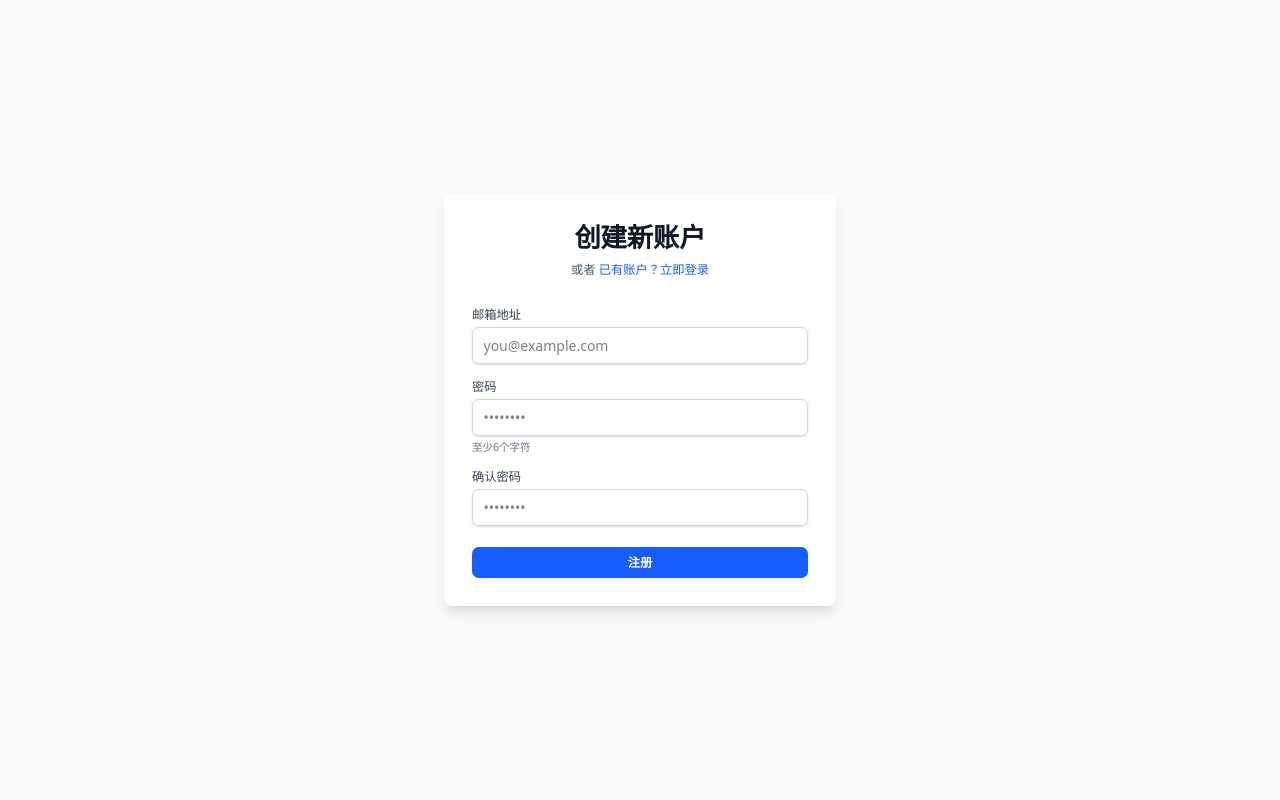
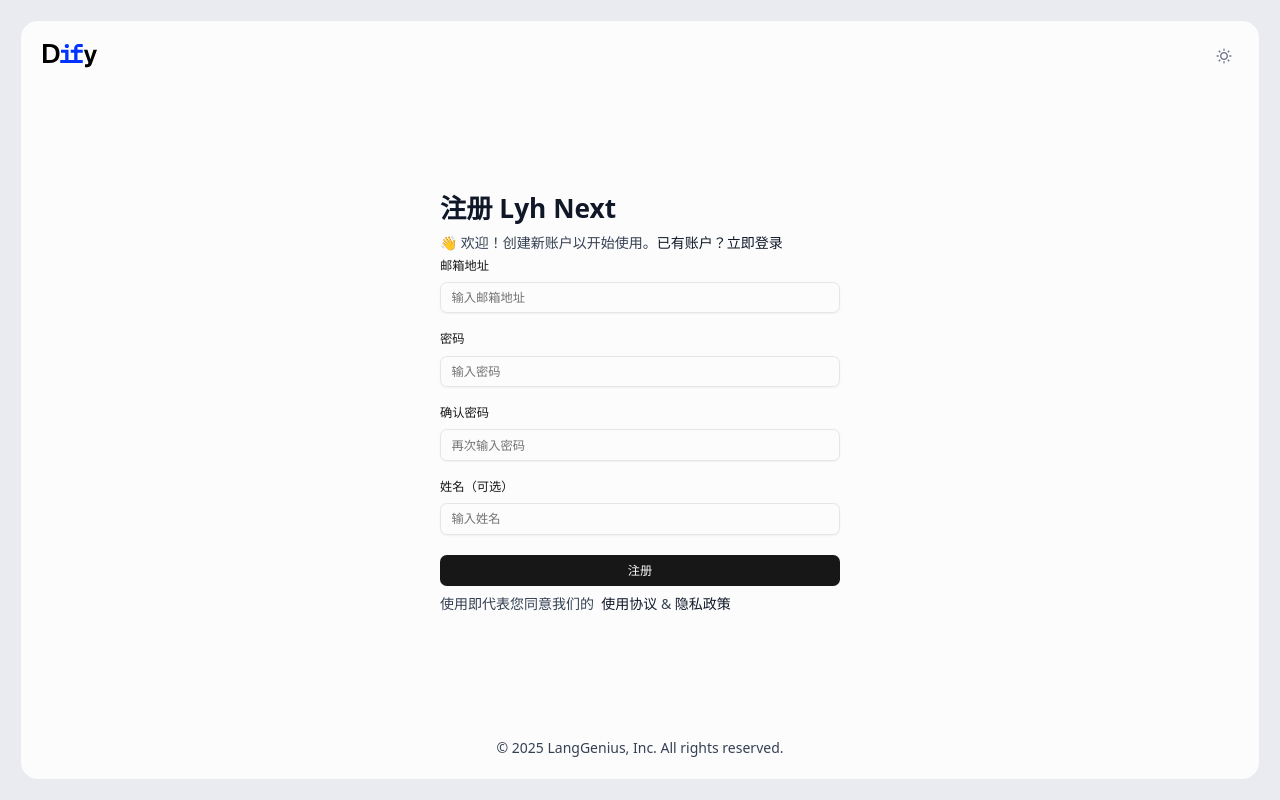
Before and after one commit to lyh-night/lyh-next, a Next.js app: page /auth/register in a window 1280 px wide. Built offline with nearby package versions, Linux system fonts and the light colour scheme.

Commit message:
feat(register): 修改注册页面样式

```diff
--- a/src/app/auth/register/page.tsx
+++ b/src/app/auth/register/page.tsx
@@ -3,36 +3,61 @@
 import { useState } from 'react'
 import { useRouter } from 'next/navigation'
 import Link from 'next/link'
+import Image from 'next/image'
+import ThemeSwitch from '@/app/components/ThemeSwitch'
+
+import { zodResolver } from '@hookform/resolvers/zod'
+import { useForm } from 'react-hook-form'
+import { z } from 'zod'
+
+import { Button } from '@/components/shadcn/button'
+import {
+  Form,
+  FormControl,
+  FormField,
+  FormItem,
+  FormLabel,
+  FormMessage,
+} from '@/components/shadcn/form'
+import { Input } from '@/components/shadcn/input'
+
+import { toast } from 'sonner'
+
+const formSchema = z
+  .object({
+    email: z.string().email({
+      message: '请输入有效的邮箱地址',
+    }),
+    password: z.string().min(6, {
+      message: '密码必须至少包含 6 个字符',
+    }),
+    confirmPassword: z.string().min(6, {
+      message: '确认密码必须至少包含 6 个字符',
+    }),
+    name: z.string().optional(),
+  })
+  .refine((data) => data.password === data.confirmPassword, {
+    message: '两次输入的密码不一致',
+    path: ['confirmPassword'],
+  })
 
 export default function RegisterPage() {
   const router = useRouter()
 
-  const [email, setEmail] = useState('')
-  const [password, setPassword] = useState('')
-  const [name, setName] = useState('')
-  const [confirmPassword, setConfirmPassword] = useState('')
-  const [error, setError] = useState('')
-  const [success, setSuccess] = useState('')
   const [loading, setLoading] = useState(false)
 
-  const handleSubmit = async (e: React.FormEvent) => {
-    e.preventDefault()
-    setError('')
-    setSuccess('')
+  const form = useForm<z.infer<typeof formSchema>>({
+    resolver: zodResolver(formSchema),
+    defaultValues: {
+      email: '',
+      password: '',
+      confirmPassword: '',
+      name: '',
+    },
+  })
+
+  async function onSubmit(values: z.infer<typeof formSchema>) {
     setLoading(true)
-
-    // 验证密码
-    if (password !== confirmPassword) {
-      setError('两次输入的密码不一致')
-      setLoading(false)
-      return
-    }
-
-    if (password.length < 6) {
-      setError('密码长度不能少于6个字符')
-      setLoading(false)
-      return
-    }
 
     try {
       const response = await fetch('/api/auth/register', {
@@ -41,120 +66,138 @@
           'Content-Type': 'application/json',
         },
         body: JSON.stringify({
-          email,
-          password,
-          name: name || undefined,
+          email: values.email,
+          password: values.password,
+          name: values.name || undefined,
         }),
       })
 
       const data = await response.json()
 
       if (!response.ok) {
-        setError(data.error || '注册失败')
+        toast.error(data.error || '注册失败')
       } else {
-        setSuccess('注册成功！正在跳转到登录页面...')
+        toast.success('注册成功！正在跳转到登录页面...')
         // 2秒后跳转到登录页
         setTimeout(() => {
           router.push('/auth/login')
         }, 2000)
       }
     } catch (err) {
-      setError('注册失败，请稍后重试')
+      toast.error('注册失败，请稍后重试')
     } finally {
       setLoading(false)
     }
   }
 
   return (
-    <div className="flex min-h-screen items-center justify-center bg-gray-50">
-      <div className="w-full max-w-md space-y-8 rounded-lg bg-white p-8 shadow-lg">
-        <div>
-          <h2 className="text-center text-3xl font-bold text-gray-900">创建新账户</h2>
-          <p className="mt-2 text-center text-sm text-gray-600">
-            或者{' '}
-            <Link href="/auth/login" className="font-medium text-blue-600 hover:text-blue-500">
-              已有账户？立即登录
-            </Link>
-          </p>
+    <div className="bg-background-default-burn flex min-h-screen w-full justify-center p-6">
+      <div className="bg-background-default-subtle flex w-full shrink-0 flex-col items-center rounded-2xl">
+        <div className="flex w-full items-center justify-between p-6">
+          <Image
+            src="/logo.svg"
+            className="block h-7 w-16 object-contain"
+            alt="Lyh Next logo"
+            width="32"
+            height="15"
+          />
+          <ThemeSwitch />
         </div>
+        <div className="flex w-full grow flex-col items-center justify-center px-6 md:px-[108px]">
+          <div className="flex flex-col md:w-[400px]">
+            <h2 className="text-text-primary text-3xl font-bold">注册 Lyh Next</h2>
+            <p className="text-text-secondary my-2">
+              👋 欢迎！创建新账户以开始使用。
+              <Link href="/auth/login" className="text-text-primary font-medium hover:underline">
+                已有账户？立即登录
+              </Link>
+            </p>
 
-        <form className="mt-8 space-y-6" onSubmit={handleSubmit}>
-          {error && (
-            <div className="rounded-md bg-red-50 p-4">
-              <p className="text-sm text-red-700">{error}</p>
-            </div>
-          )}
+            <Form {...form}>
+              <form onSubmit={form.handleSubmit(onSubmit)} className="space-y-8">
+                <FormField
+                  control={form.control}
+                  name="email"
+                  render={({ field }) => (
+                    <FormItem>
+                      <FormLabel>邮箱地址</FormLabel>
+                      <FormControl>
+                        <Input placeholder="输入邮箱地址" {...field} />
+                      </FormControl>
+                      <FormMessage />
+                    </FormItem>
+                  )}
+                />
+                <FormField
+                  control={form.control}
+                  name="password"
+                  render={({ field }) => (
+                    <FormItem>
+                      <FormLabel>密码</FormLabel>
+                      <FormControl>
+                        <Input placeholder="输入密码" {...field} type="password" />
+                      </FormControl>
+                      <FormMessage />
+                    </FormItem>
+                  )}
+                />
+                <FormField
+                  control={form.control}
+                  name="confirmPassword"
+                  render={({ field }) => (
+                    <FormItem>
+                      <FormLabel>确认密码</FormLabel>
+                      <FormControl>
+                        <Input placeholder="再次输入密码" {...field} type="password" />
+                      </FormControl>
+                      <FormMessage />
+                    </FormItem>
+                  )}
+                />
+                <FormField
+                  control={form.control}
+                  name="name"
+                  render={({ field }) => (
+                    <FormItem>
+                      <FormLabel>姓名（可选）</FormLabel>
+                      <FormControl>
+                        <Input placeholder="输入姓名" {...field} />
+                      </FormControl>
+                      <FormMessage />
+                    </FormItem>
+                  )}
+                />
+                <Button disabled={loading} className="w-full cursor-pointer" type="submit">
+                  注册
+                </Button>
+              </form>
+            </Form>
 
-          {success && (
-            <div className="rounded-md bg-green-50 p-4">
-              <p className="text-sm text-green-700">{success}</p>
-            </div>
-          )}
-
-          <div className="space-y-4">
-            <div>
-              <label htmlFor="email" className="block text-sm font-medium text-gray-700">
-                邮箱地址
-              </label>
-              <input
-                id="email"
-                name="email"
-                type="email"
-                autoComplete="email"
-                required
-                value={email}
-                onChange={(e) => setEmail(e.target.value)}
-                className="mt-1 block w-full rounded-md border border-gray-300 px-3 py-2 shadow-sm focus:border-blue-500 focus:ring-1 focus:ring-blue-500 focus:outline-none"
-                placeholder="you@example.com"
-              />
-            </div>
-
-            <div>
-              <label htmlFor="password" className="block text-sm font-medium text-gray-700">
-                密码
-              </label>
-              <input
-                id="password"
-                name="password"
-                type="password"
-                autoComplete="new-password"
-                required
-                value={password}
-                onChange={(e) => setPassword(e.target.value)}
-                className="mt-1 block w-full rounded-md border border-gray-300 px-3 py-2 shadow-sm focus:border-blue-500 focus:ring-1 focus:ring-blue-500 focus:outline-none"
-                placeholder="••••••••"
-              />
-              <p className="mt-1 text-xs text-gray-500">至少6个字符</p>
-            </div>
-
-            <div>
-              <label htmlFor="confirmPassword" className="block text-sm font-medium text-gray-700">
-                确认密码
-              </label>
-              <input
-                id="confirmPassword"
-                name="confirmPassword"
-                type="password"
-                autoComplete="new-password"
-                required
-                value={confirmPassword}
-                onChange={(e) => setConfirmPassword(e.target.value)}
-                className="mt-1 block w-full rounded-md border border-gray-300 px-3 py-2 shadow-sm focus:border-blue-500 focus:ring-1 focus:ring-blue-500 focus:outline-none"
-                placeholder="••••••••"
-              />
+            <div className="text-text-secondary mt-2 block w-full">
+              使用即代表您同意我们的 &nbsp;
+              <Link
+                className="text-text-primary font-medium hover:underline"
+                target="_blank"
+                rel="noopener noreferrer"
+                href="https://dify.ai/terms"
+              >
+                使用协议
+              </Link>
+              &nbsp;&&nbsp;
+              <Link
+                className="text-text-primary font-medium hover:underline"
+                target="_blank"
+                rel="noopener noreferrer"
+                href="https://dify.ai/privacy"
+              >
+                隐私政策
+              </Link>
             </div>
           </div>
-
-          <div>
-            <button
-              type="submit"
-              disabled={loading}
-              className="group relative flex w-full justify-center rounded-md bg-blue-600 px-4 py-2 text-sm font-semibold text-white hover:bg-blue-500 focus:ring-2 focus:ring-blue-500 focus:ring-offset-2 focus:outline-none disabled:cursor-not-allowed disabled:opacity-50"
-            >
-              {loading ? '注册中...' : '注册'}
-            </button>
-          </div>
-        </form>
+        </div>
+        <div className="text-text-secondary px-8 py-6">
+          © {new Date().getFullYear()} LangGenius, Inc. All rights reserved.
+        </div>
       </div>
     </div>
   )
```
